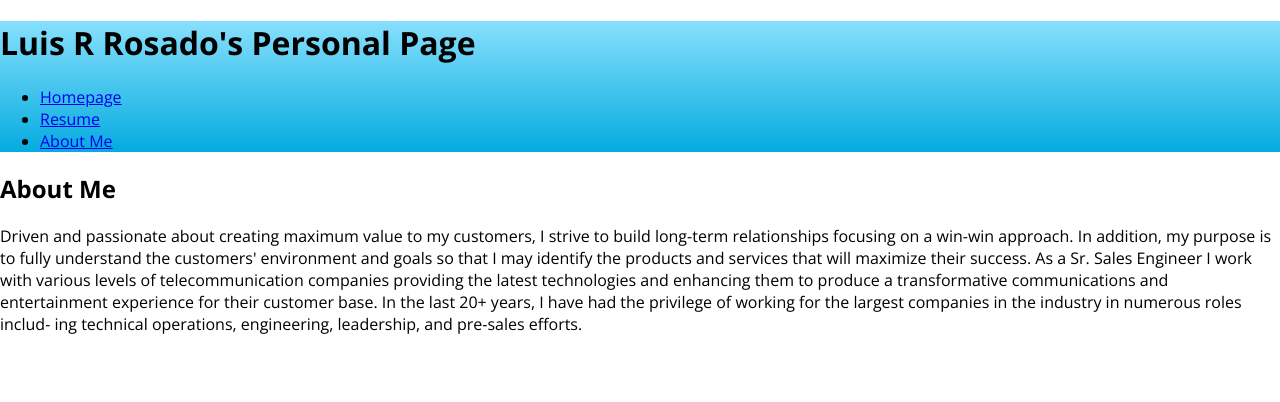
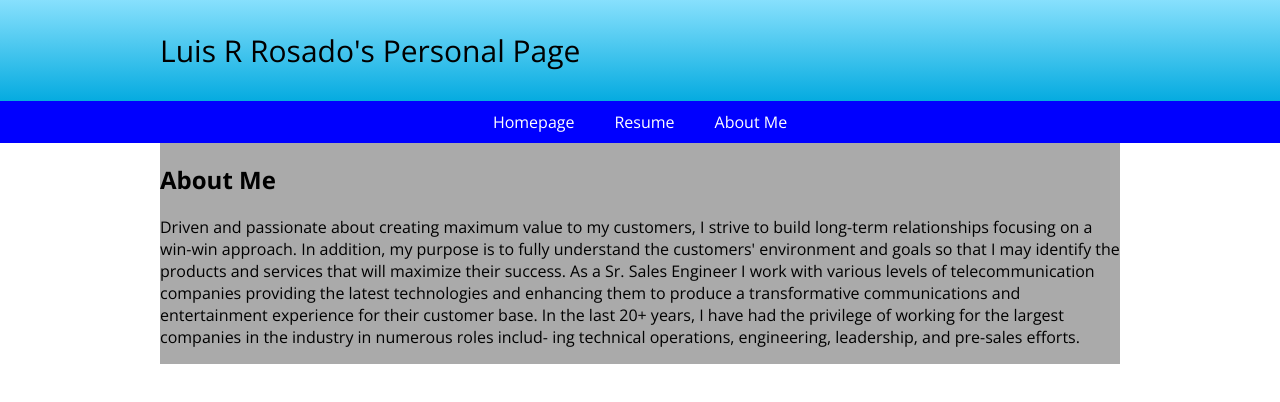
Before and after one commit to number1pride/webdev_project_two, a plain HTML site: page aboutme.html in a window 1280 px wide. Drawn offline with nearby package versions, Linux system fonts and the light colour scheme.

Commit message:
fixed about me html

```diff
--- a/aboutme.html
+++ b/aboutme.html
@@ -13,26 +13,36 @@
 
 <body class="open-sans-osans">
   <header id="main-header">
-    <h1>Luis R Rosado's Personal Page</h1>
-    <nav id="horz1">
+    <div id="header-container" class="container">
+      <div id="my-main-title">
+        <p>Luis R Rosado's Personal Page</p>
+      </div>
+    </div>
+  </header>
+  <nav id="main-navbar">
+    <div id="navbar-container" class="container">
       <ul>
         <li><a href="index.html">Homepage</a></li>
         <li><a href="resume.html">Resume</a></li>
         <li><a href="aboutme.html">About Me</a></li>
       </ul>
+    </div>
   </nav>
-  </header>
+  <div id="content-wrapper" class="container">
+    <main id="main-content">
 
-  <main>
       <h2>About Me</h2>
       <p>Driven and passionate about creating maximum value to my customers, I strive to build long-term relationships
         focusing on a win-win approach. In addition, my purpose is to fully understand the customers' environment and
-      goals so that I may identify the products and services that will maximize their success. As a Sr. Sales Engineer I
+        goals so that I may identify the products and services that will maximize their success. As a Sr. Sales Engineer
+        I
         work with various levels of telecommunication companies providing the latest technologies and enhancing them
         to produce a transformative communications and entertainment experience for their customer base. In the last
-      20+ years, I have had the privilege of working for the largest companies in the industry in numerous roles includ-
+        20+ years, I have had the privilege of working for the largest companies in the industry in numerous roles
+        includ-
         ing technical operations, engineering, leadership, and pre-sales efforts.</p>
     </main>
+  </div>
 </body>
 
 </html>
```
Lines whose indentation alone changed are shown as unchanged.
